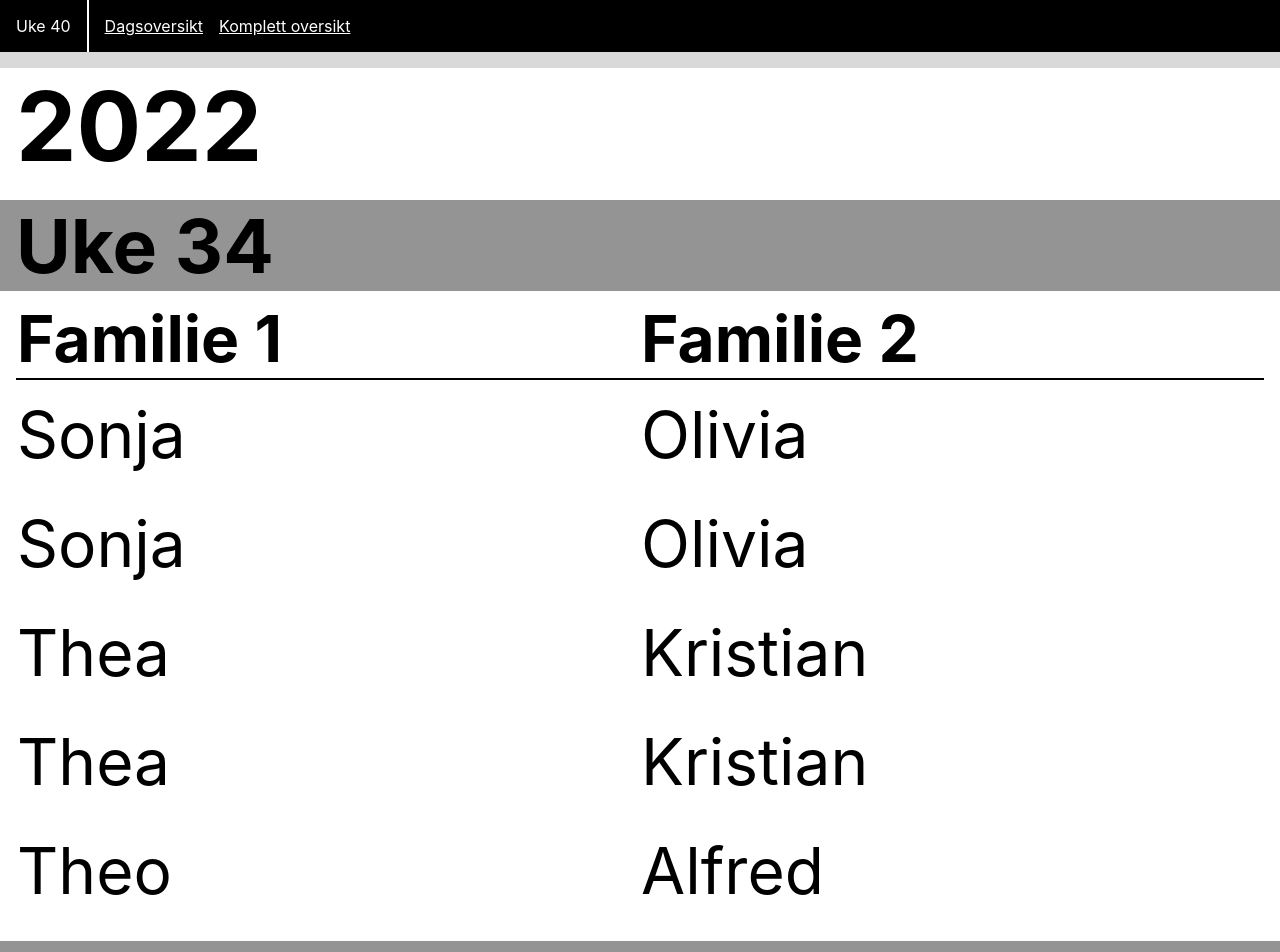
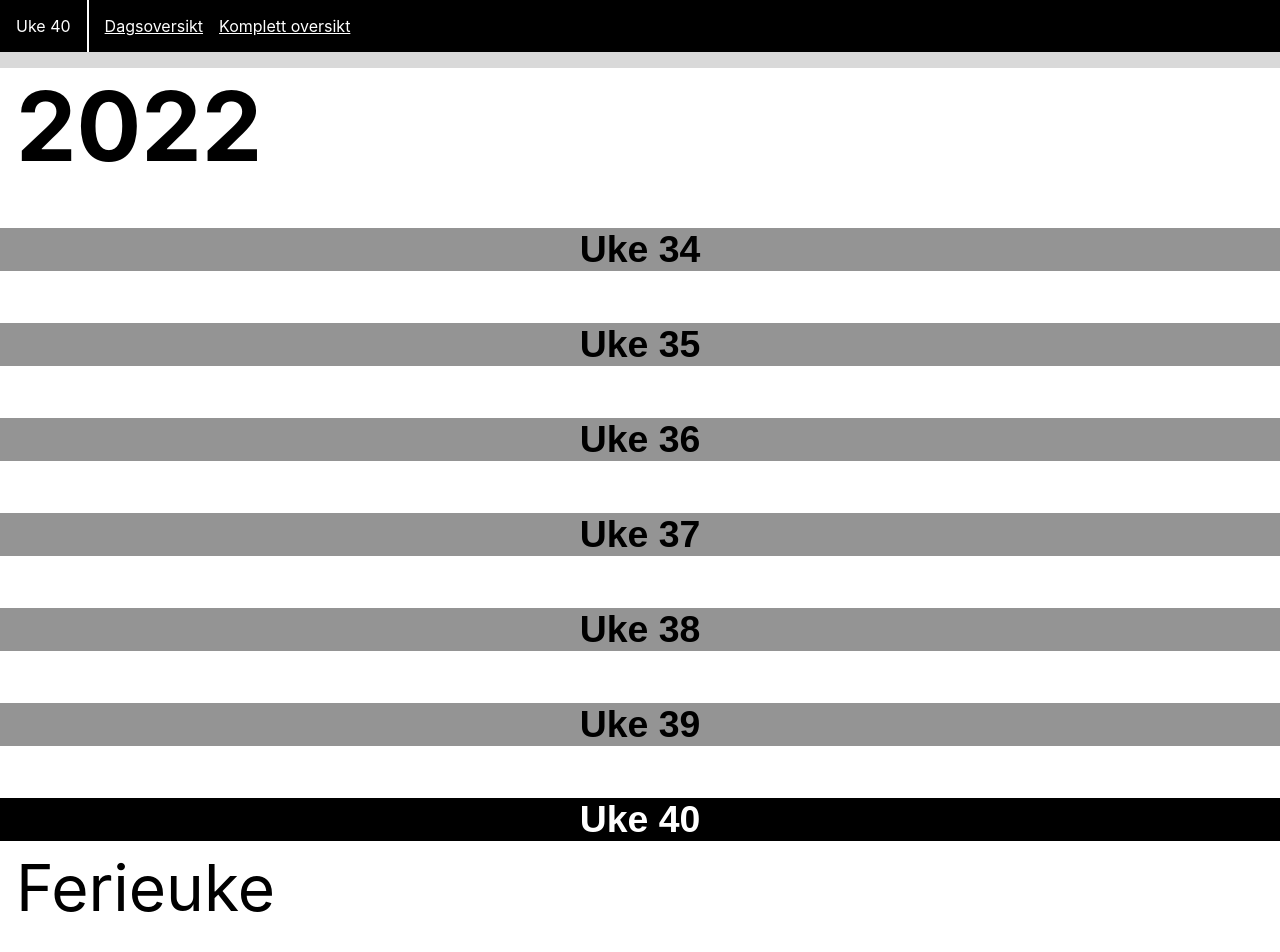
Before and after one commit to ostensrud/foelgeliste, a Next.js app: page /komplett in a window 1280 px wide. Shown: the top 952 px of the page. Built offline with nearby package versions, Linux system fonts and the light colour scheme.

Commit message:
Komponent for å skjule innhold

```diff
--- /dev/null
+++ b/components/hideaway/Hideaway.tsx
@@ -0,0 +1,23 @@
+import { ReactElement, useState } from "react";
+
+interface HideawayProps {
+  title: string | ReactElement;
+  children: ReactElement;
+  isOpen?: boolean;
+  classNames?: string;
+}
+
+const Hideaway = (props: HideawayProps) => {
+  const [visInnhold, toggleVisInnhold] = useState<boolean>(
+    props.isOpen ?? false
+  );
+  return (
+    <section className={props.classNames}>
+      <button type={"button"} onClick={() => toggleVisInnhold(!visInnhold)}>
+        {props.title}
+      </button>
+      {visInnhold && props.children}
+    </section>
+  );
+};
+export { Hideaway };
--- /dev/null
+++ b/components/hideaway/index.tsx
@@ -0,0 +1 @@
+export { Hideaway } from "./Hideaway";
--- a/package.json
+++ b/package.json
@@ -17,8 +17,10 @@
     "react-dom": "18.2.0"
   },
   "devDependencies": {
+    "@testing-library/dom": "^8.19.0",
     "@testing-library/jest-dom": "^5.16.5",
     "@testing-library/react": "^13.4.0",
+    "@testing-library/user-event": "^14.4.3",
     "@types/node": "18.7.13",
     "@types/react": "18.0.17",
     "@types/react-dom": "18.0.6",
--- a/pages/komplett/index.tsx
+++ b/pages/komplett/index.tsx
@@ -1,10 +1,19 @@
 import { getISOWeek } from "date-fns";
+import { Hideaway } from "../../components/hideaway";
 import { walkingSchedule } from "../../resources/schedule";
 import { DagType } from "../../types/DayTypes";
 
-const Dagrad = ({ dag }: { dag: DagType }) => {
+const Dagrad = ({
+  dag,
+  ukedagNummer,
+}: {
+  dag: DagType;
+  ukedagNummer: number;
+}) => {
+  const dager = ["Mandag", "Tirsdag", "Onsdag", "Torsdag", "Fredag"];
   return (
     <tr>
+      <td className={"ukedag"}>{dager[ukedagNummer]}</td>
       <td>{dag.familie1}</td>
       <td>{dag.familie2}</td>
     </tr>
@@ -19,29 +28,38 @@ interface UkeProps {
 
 const Ukerad = (props: UkeProps) => {
   const { aar, ukenummer, innevaerendeUke } = props;
+  const visUke =
+    Number.parseInt(ukenummer, 10) >= Number.parseInt(innevaerendeUke, 10);
   return (
-    <div
-      key={aar + "::" + ukenummer}
-      className={`uke ${innevaerendeUke === ukenummer ? "currentWeek" : ""}`}
+    <Hideaway
+      title={<h3>Uke {ukenummer}</h3>}
+      classNames={`uke ${innevaerendeUke === ukenummer ? "currentWeek" : ""}`}
+      isOpen={visUke}
     >
-      <h3>Uke {ukenummer}</h3>
+      <>
         {walkingSchedule[aar][ukenummer].erFerieUke && <div>Ferieuke</div>}
         {!walkingSchedule[aar][ukenummer].erFerieUke && (
           <table>
             <thead>
               <tr>
+                <th>Dag</th>
                 <th>Familie 1</th>
                 <th>Familie 2</th>
               </tr>
             </thead>
             <tbody>
               {walkingSchedule[aar][ukenummer].dager?.map((dag, index) => (
-              <Dagrad dag={dag} key={aar + "::" + ukenummer + "::" + index} />
+                <Dagrad
+                  dag={dag}
+                  ukedagNummer={index}
+                  key={aar + "::" + ukenummer + "::" + index}
+                />
               ))}
             </tbody>
           </table>
         )}
-    </div>
+      </>
+    </Hideaway>
   );
 };
 
--- a/styles/styles.css
+++ b/styles/styles.css
@@ -117,7 +117,15 @@ td {
   margin-block: 1rem;
 }
 
-.uke > h3 {
+.uke > button {
+  border: none;
+  background-color: transparent;
+  padding: 0;
+  width: 100%;
+  font-size: 2rem;
+}
+
+.uke > button > h3 {
   background-color: hsl(0, 0%, 58%);
   color: #000;
   padding-inline: 1rem;
@@ -125,7 +133,7 @@ td {
   margin-bottom: 0.5rem;
 }
 
-.uke.currentWeek > h3 {
+.uke.currentWeek > button > h3 {
   background-color: rgb(0, 0, 0);
   color: hsl(0, 0%, 100%);
 }
@@ -162,12 +170,12 @@ td {
     background-color: var(--dark-background);
   }
 
-  .uke > h3 {
+  .uke > button > h3 {
     background-color: hsla(270, 100%, 63%, 0.4);
     color:hsl(0, 100%, 100%, 0.4);
   }
 
-  .uke.currentWeek > h3 {
+  .uke.currentWeek > button > h3 {
     background-color: hsla(270, 100%, 63%);
     color: hsl(0, 0%, 0%);
   }
```
Also changed, not shown: 2 other files (tests, documents, lock files or other folders). Lines whose indentation alone changed are shown as unchanged.
